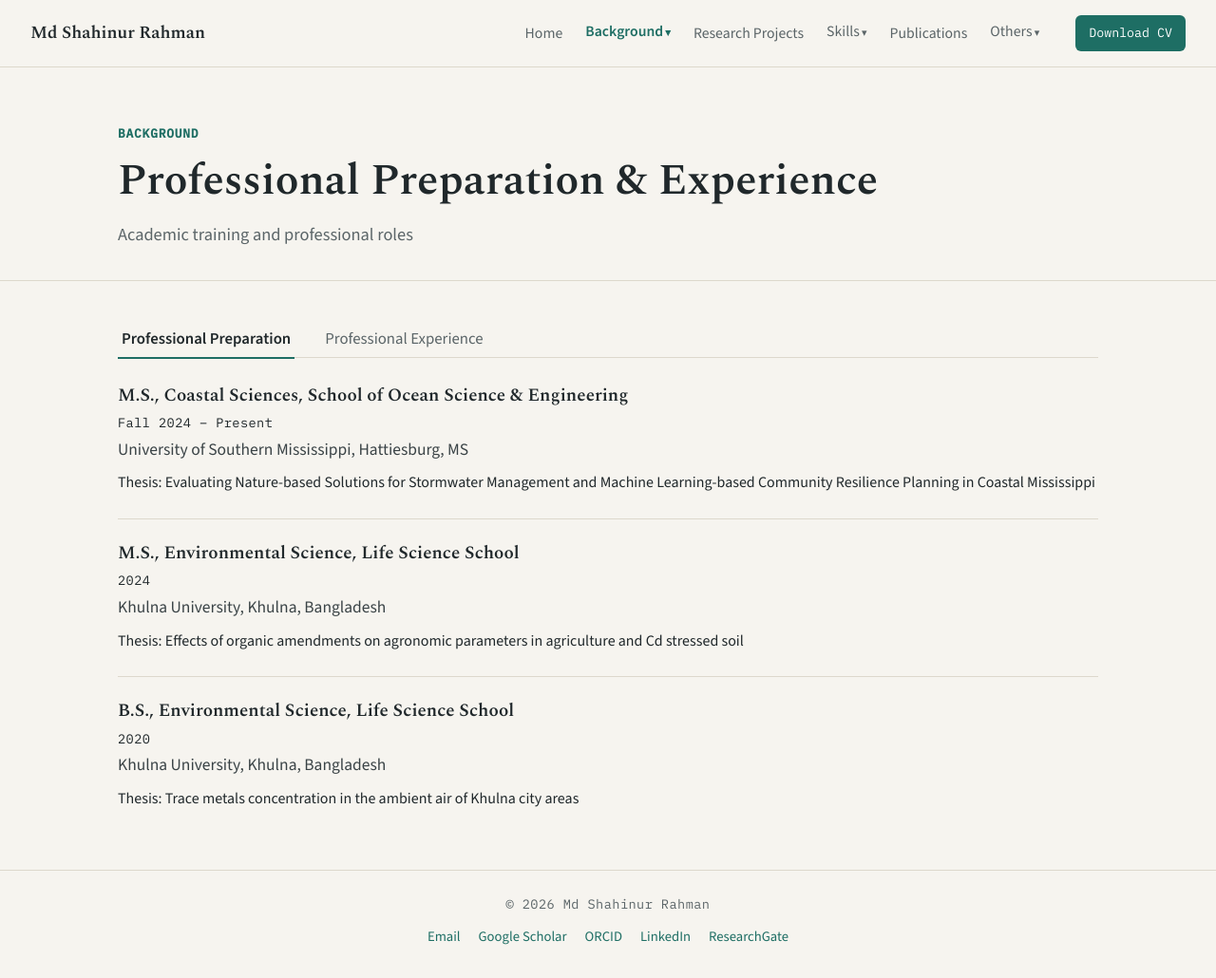
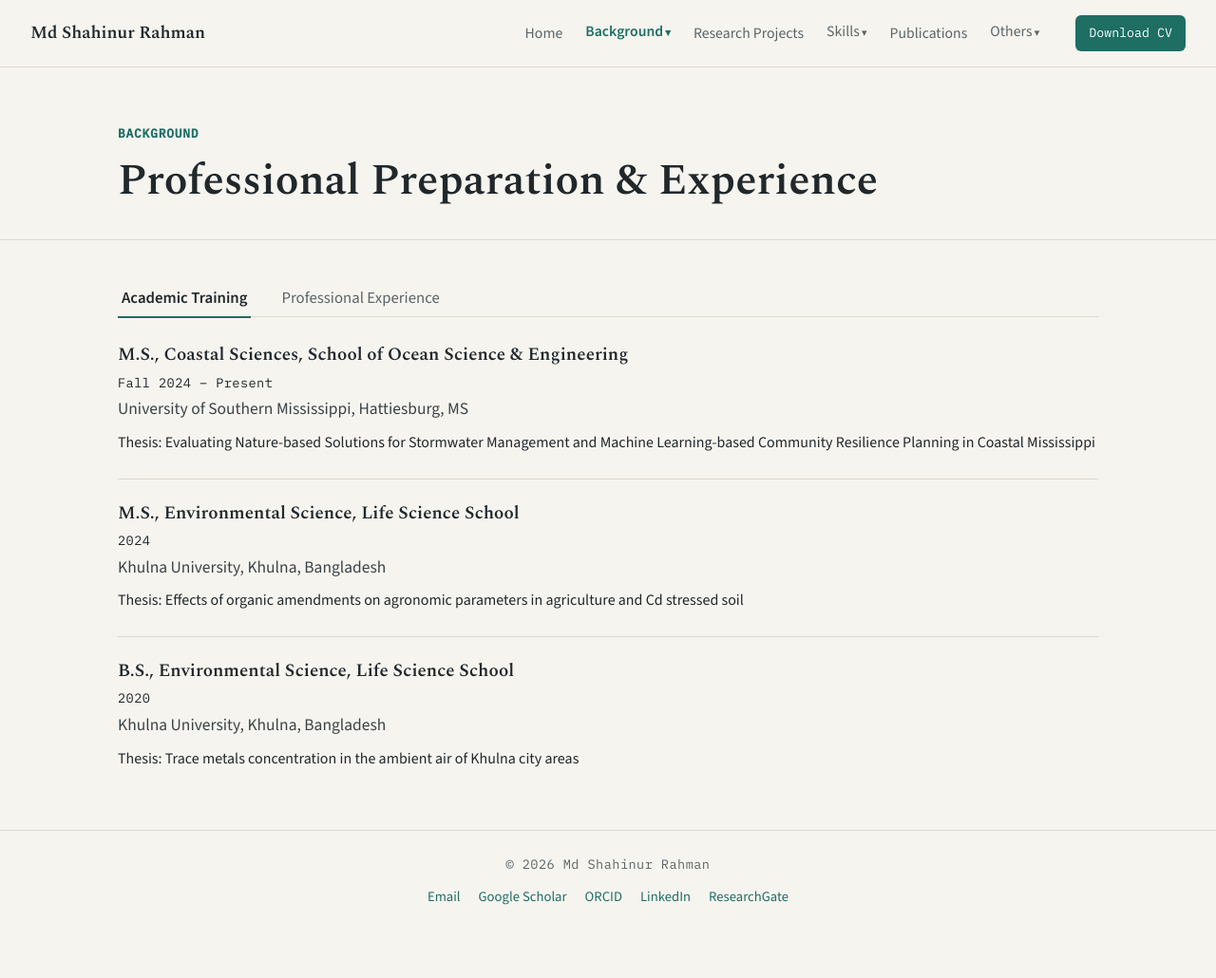
Before and after one commit to Shahinur-Rahman-web/Shahinur-Rahman-web.github.io, a Jekyll site: the page built from background.md, in a window 1280 px wide and 1030 px high. Shown: the whole window at 95% size. Built offline with Jekyll 4.4.1, drawn with Linux system fonts in a browser that asks for light colours.

Commit message:
Update background.md

```diff
--- a/background.md
+++ b/background.md
@@ -10,7 +10,6 @@ tab_default: education
 <div class="wrap">
 <span class="eyebrow mono">BACKGROUND</span>
 <h1>Professional Preparation &amp; Experience</h1>
-<p class="lede">Academic training and professional roles</p>
 </div>
 </section>
 
@@ -19,7 +18,7 @@ tab_default: education
 <div class="tabs" data-default="education">
 
 <div class="tab-buttons">
-  <button class="tab-btn" data-tab="education">Professional Preparation</button>
+  <button class="tab-btn" data-tab="education">Academic Training</button>
   <button class="tab-btn" data-tab="experience">Professional Experience</button>
 </div>
 
@@ -90,7 +89,7 @@ Thesis: Trace metals concentration in the ambient air of Khulna city areas
 </div>
 
 <div class="entry">
-<div class="entry-head"><h3>Water Sanitation and Hygiene Promotion Officer, Site Management and Site Development Project</h3><span class="entry-meta mono">December 2021 – June 2022</span></div>
+<div class="entry-head"><h3>Water Sanitation and Hygiene Promotion (WASH) Officer, Site Management and Site Development Project</h3><span class="entry-meta mono">December 2021 – June 2022</span></div>
 <div class="meta">CARE Bangladesh, Cox's Bazar, Bangladesh</div>
 
 </div>
```
